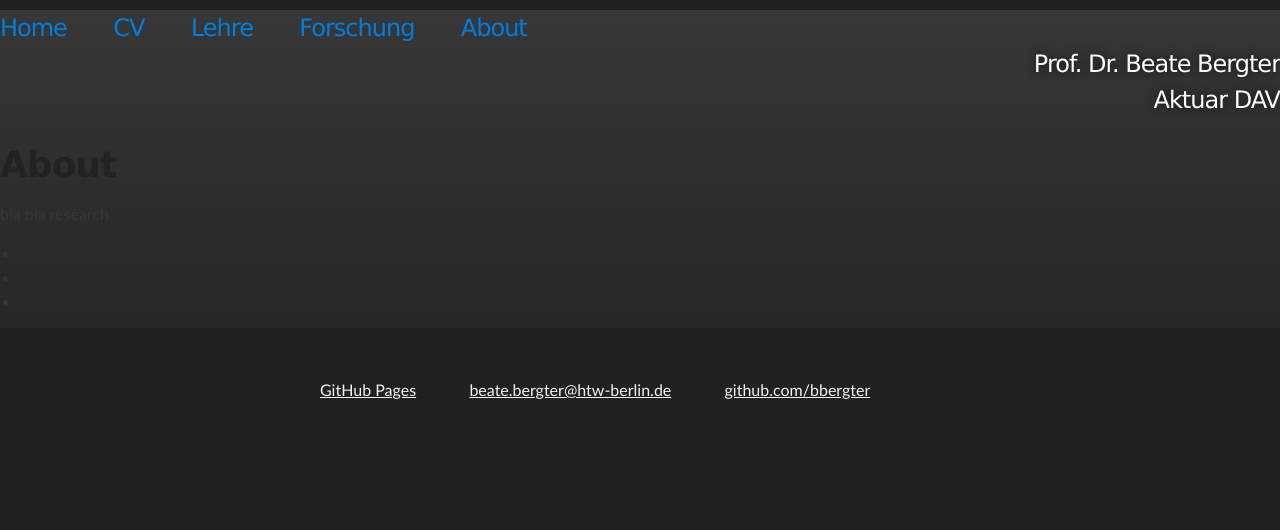
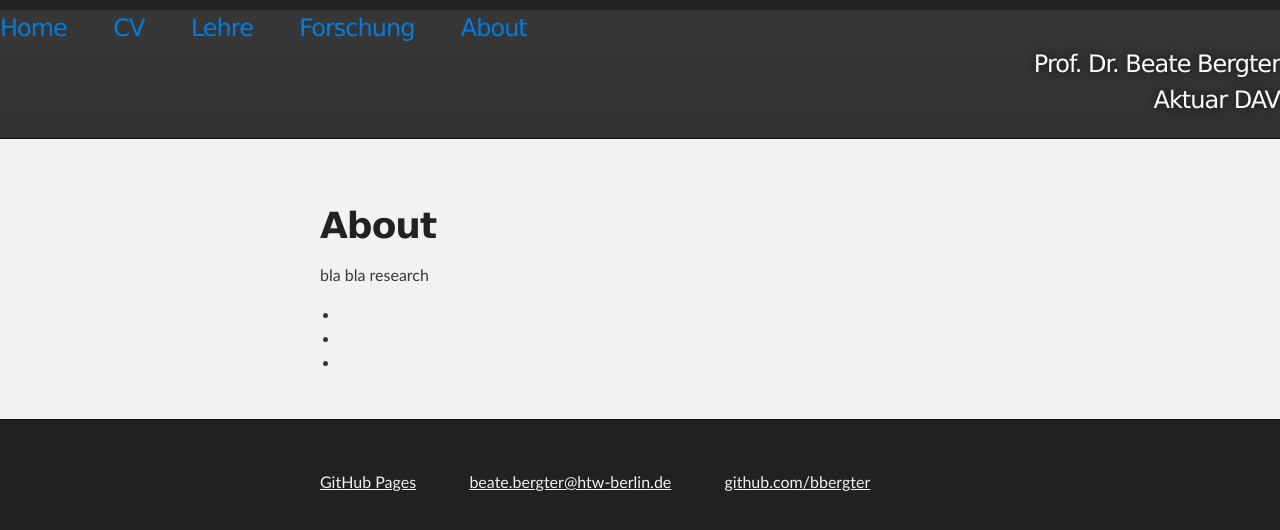
Before and after one commit to bbergter/bbergter, a Jekyll site: the page built from about/index.html, in a window 1280 px wide. Shown: the top 530 px of the page. Built offline with Jekyll 4.4.1, drawn with Linux system fonts in a browser that asks for light colours.

Commit message:
Update default.html

```diff
--- a/_layouts/default.html
+++ b/_layouts/default.html
@@ -4,16 +4,23 @@
 		{% include head.html %}
 
 		<body>
+			{% include header.html %}
 
-			<div class="container">
 
-			{% include header.html %}
+			  <!-- MAIN CONTENT -->
+    <div id="main_content_wrap" class="outer">
+    <section id="main_content" class="inner">
+
+
 
 			{{ content }}
 
+
+ </section></div>
+
 			{% include footer.html %}
 
-			</div><!-- /.container -->
+
 
 
 	</body>
```
